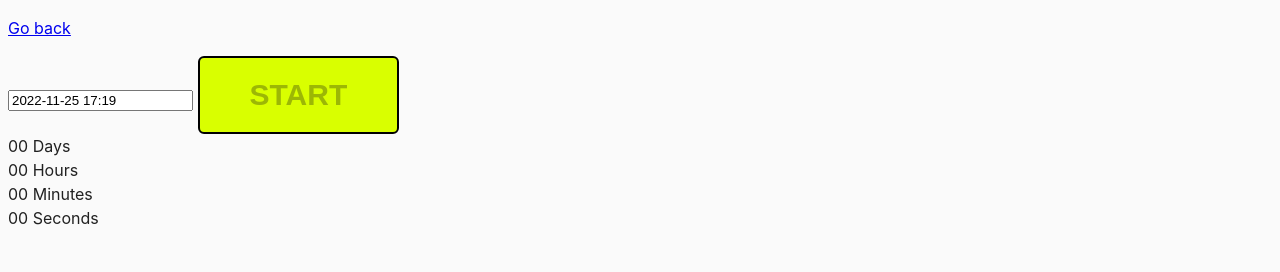
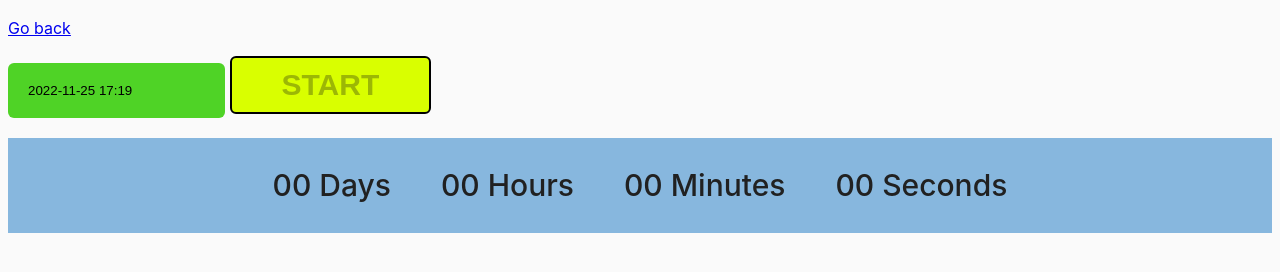
Before and after one commit to Belkina23/goit-js-hw-09, a website built with Parcel: page src/02-timer.html in a window 1280 px wide. Built offline with nearby package versions, Linux system fonts and the light colour scheme.

Commit message:
вфвф

```diff
--- a/src/02-timer.html
+++ b/src/02-timer.html
@@ -10,7 +10,7 @@
     <p><a href="index.html">Go back</a></p>
 
     <input type="text" id="datetime-picker" />
-    <button type="button" data-start>Start</button>
+    <button type="button" class="btnstart" data-start>Start</button>
 
     <div class="timer">
       <div class="field">
--- a/src/css/common.css
+++ b/src/css/common.css
@@ -21,7 +21,7 @@ img {
 button[data-start] {
   border: 2px solid black;
   border-radius: 6px;
-  padding: 20px 50px;
+  padding: 10px 50px;
   font-size: 30px;
   background-color: rgb(217, 255, 0);
   font-weight: 700;
@@ -31,9 +31,29 @@ button[data-start] {
 button[data-stop] {
   border: 2px solid black;
   border-radius: 6px;
-  padding: 20px 60px;
+  padding: 10px 60px;
   font-size: 30px;
   background-color: rgb(71, 244, 250);
   font-weight: 700;
   text-transform: uppercase;
 }
+
+.timer {
+  display: flex;
+  gap: 50px;
+  background-color: rgb(135, 183, 222);
+  justify-content: center;
+  padding: 25px;
+  margin-top: 20px;
+  font-size: 30px;
+  font-weight: 500;
+}
+
+input {
+  padding: 20px;
+  background-color: rgb(79, 211, 38);
+  border-radius: 6px;
+  border: none;
+  font-style: normal;
+  color: black;
+}
```
